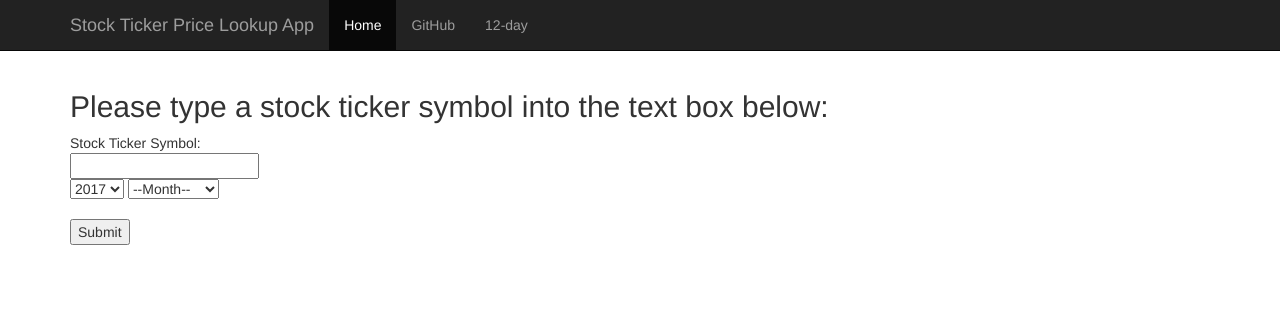
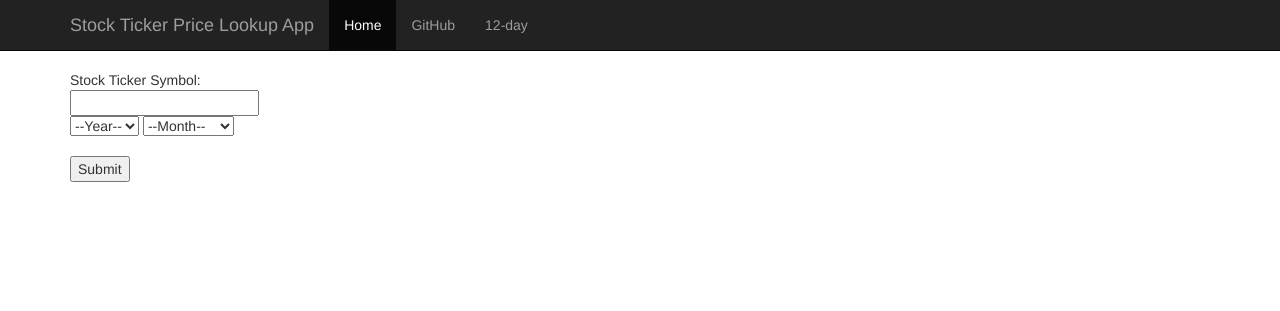
Before and after one commit to skybuxton/stock_ticker_input, a Flask app: page /ticker_input in a window 1280 px wide. Shown: the top 311 px of the page. Run offline with Flask 2, Linux system fonts and the light colour scheme; some libraries are stand-ins or nearby versions.

Commit message:
deleted html text and added blank year to dropdown

```diff
--- a/templates/ticker_input.html
+++ b/templates/ticker_input.html
@@ -54,11 +54,11 @@
     <div class="container">
       <div class="row">
         <div class="col-lg-12 text-left">
-          <h2>Please type a stock ticker symbol into the text box below:</h2>
           <form action="/ticker" method="GET">
             Stock Ticker Symbol:<br>
             <input type="text" name="symbol" value=""><br>
             <select name="year">
+              <option value="0">--Year--</option>
               <option value="2017">2017</option>
               <option value="2016">2016</option>
               <option value="2015">2015</option>
```
